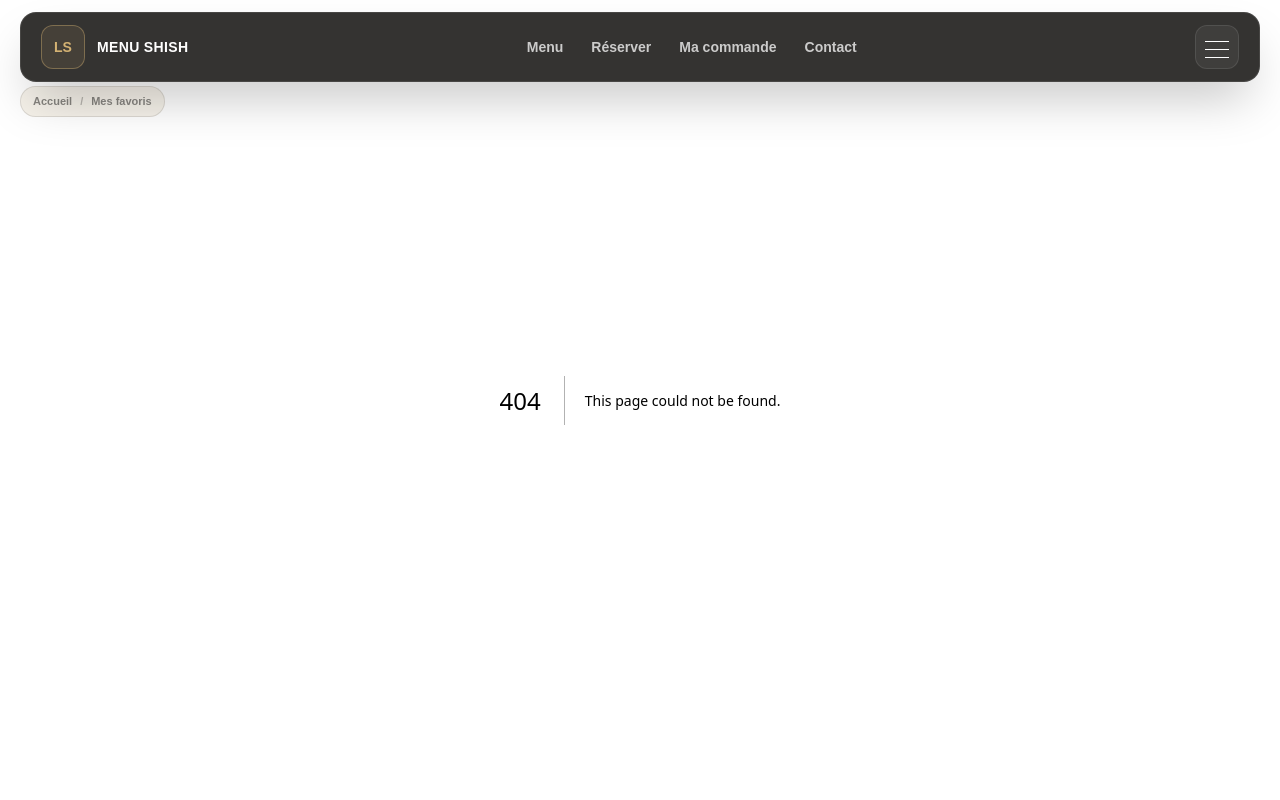
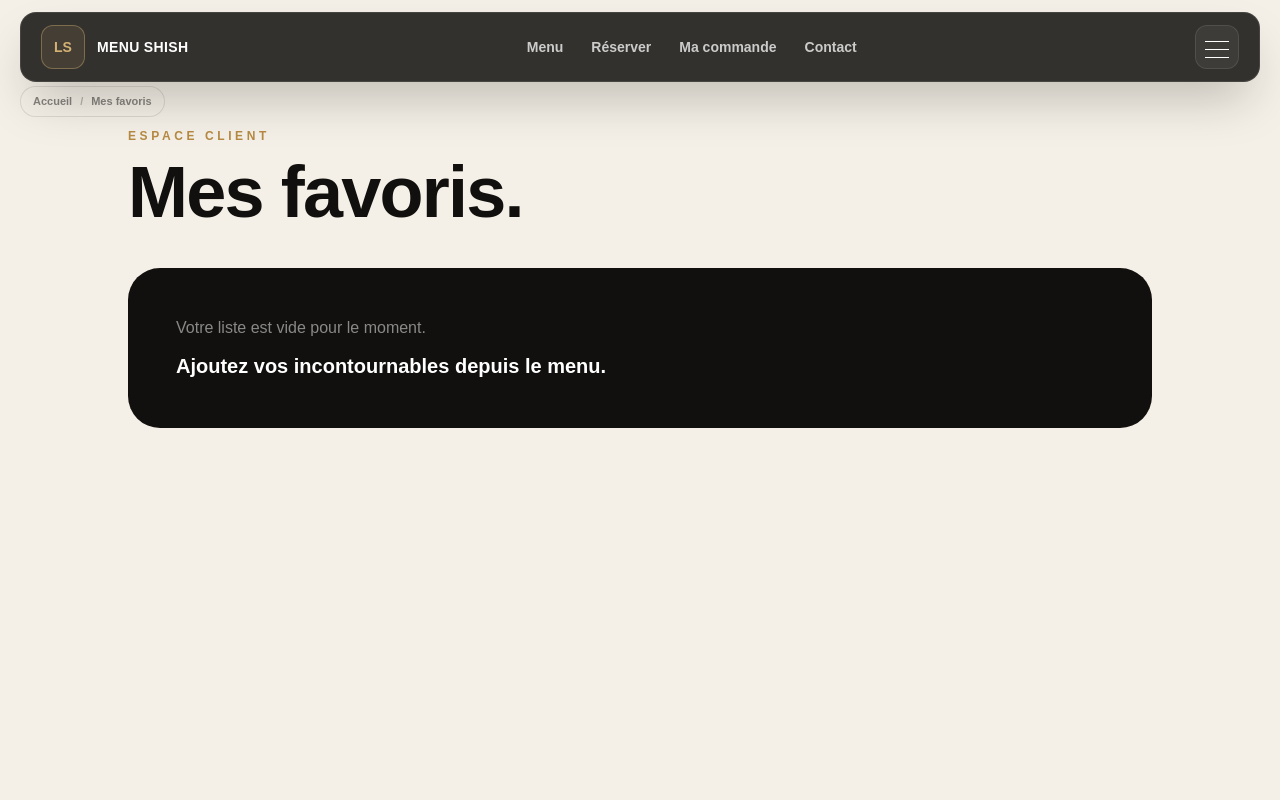
Before and after one commit to mountaga-tall/lashish-nouveau, a Next.js app: page /favoris in a window 1280 px wide. Before the commit this address had no page. Shown: the top 800 px of the page. Built offline with nearby package versions, Linux system fonts and the light colour scheme.

Commit message:
V2: add app/favoris/page.tsx

```diff
--- /dev/null
+++ b/app/favoris/page.tsx
@@ -0,0 +1,16 @@
+export const metadata = { title: "Mes favoris", description: "Vos plats favoris." };
+
+export default function FavoritesPage() {
+  return (
+    <main className="min-h-screen bg-[#f5f0e7] px-5 pb-20 pt-32 sm:px-8 lg:px-12">
+      <div className="mx-auto max-w-5xl">
+        <p className="text-xs font-bold uppercase tracking-[.3em] text-[#b68a42]">Espace client</p>
+        <h1 className="mt-3 text-5xl font-black tracking-tight sm:text-7xl">Mes favoris.</h1>
+        <div className="mt-10 rounded-[2rem] bg-[#11100e] p-8 text-white sm:p-12">
+          <p className="text-white/50">Votre liste est vide pour le moment.</p>
+          <p className="mt-3 text-xl font-black">Ajoutez vos incontournables depuis le menu.</p>
+        </div>
+      </div>
+    </main>
+  );
+}
```
